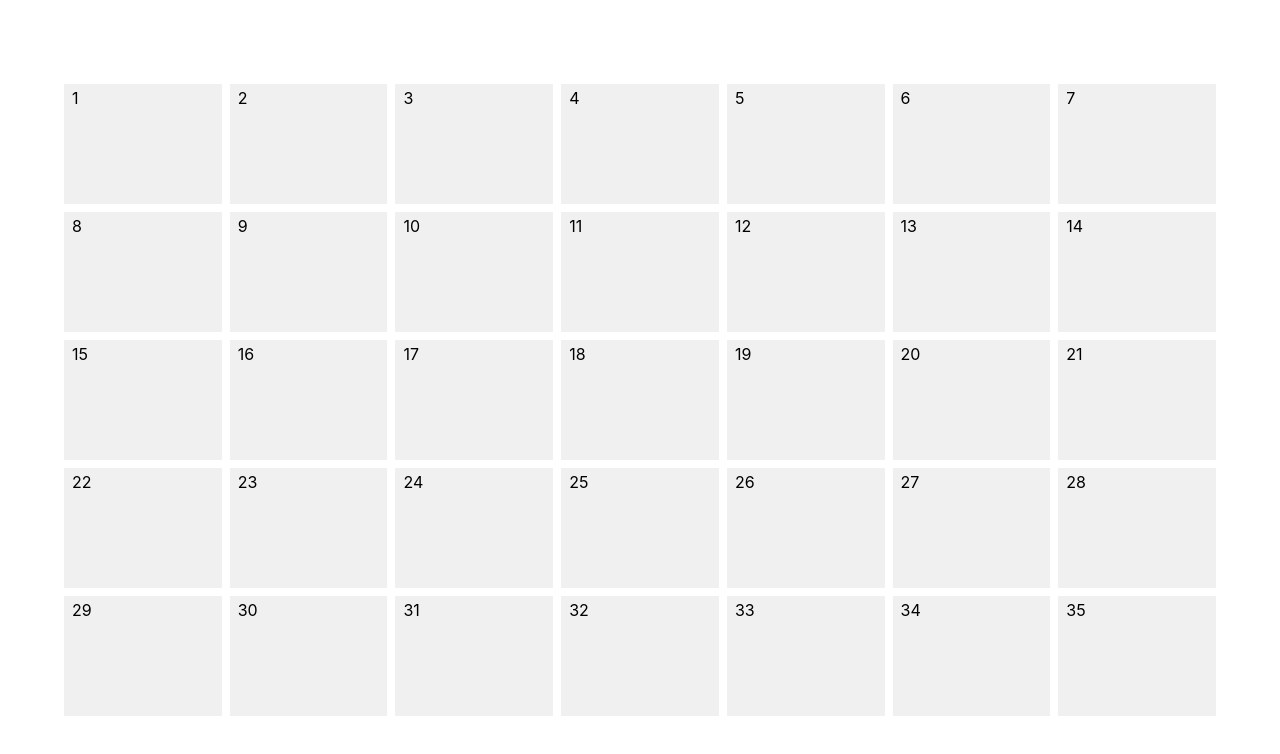
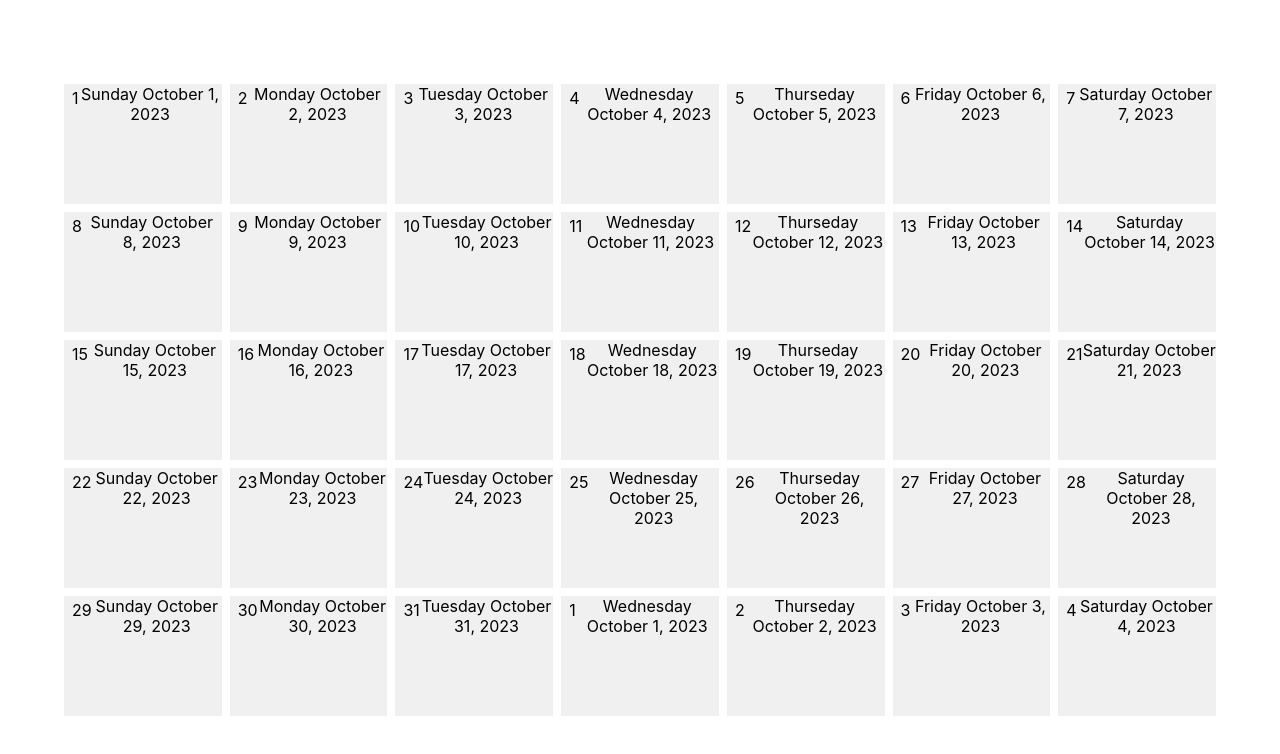
Before and after one commit to justPeterLee/Goals, a React (Vite) app in the folder client/: page / in a window 1280 px wide. Shown: the top 754 px of the page. Built offline with nearby package versions, Linux system fonts and the light colour scheme.

Commit message:
created calendar grids with dates

```diff
--- a/client/src/App.tsx
+++ b/client/src/App.tsx
@@ -4,7 +4,7 @@ import { Routes, Route } from "react-router-dom";
 // import { useAppDispatch, useAppSelector } from "./hook/redux.hook";
 
 //components
-import Calendar from "./components/calendar/calendar";
+import Calendar from "./components/calendar/Calendar";
 
 function App() {
   // const dispatch = useAppDispatch();
--- a/client/src/components/calendar/Calendar.tsx
+++ b/client/src/components/calendar/Calendar.tsx
@@ -1,4 +1,8 @@
 import styles from "./Calendar.module.css";
+
+import { useContext } from "react";
+import { CalendarContext } from "../../hook/calendar.context";
+import { useGenerateDate, useDateConvert } from "../../hook/useCalendar.hook";
 
 export default function Calendar() {
   return (
@@ -8,15 +12,32 @@ export default function Calendar() {
   );
 }
 
-function Day(props: { day: string; index: number; row: number }) {
-  const { day, index, row } = props;
+function Day(props: {
+  position: {
+    day: { number: number; text: string };
+    index: number;
+    row: number;
+  };
+  date: Date | any;
+  month: string;
+  dayPos: string;
+  dayOffset: number;
+}) {
+  const { day, index, row } = props.position;
+  const { dayPos, dayOffset, date, month } = props;
 
+  const dateConvert = useDateConvert(date);
+
+  console.log(dateConvert);
   return (
     <div className={styles.dayContainer}>
       <div className={styles.dayTitle}>
         <span className={`${styles.titleContainer}`}>
-          <p className={styles.day}>{index + row + 1}</p>
-          {/* <p className={styles.title}> {day}</p> */}
+          <p className={styles.day}>{dayOffset}</p>
+          <p className={styles.title}>
+            {/* {dayPos} {dayOffset} */}
+            {`${day.text} ${month} ${dayOffset}, 2023`}
+          </p>
         </span>
       </div>
       <div className={styles.dayBody}></div>
@@ -25,8 +46,18 @@ function Day(props: { day: string; index: number; row: number }) {
   );
 }
 
-function Week(props: { row: number }) {
-  const { row } = props;
+interface month {
+  current: { day: number; month: number; year: number };
+  month: { name: string; days: number };
+  start: { number: number; day: string };
+  end: { dayIndex: number; day: string; number: number };
+  previous: { name: string; days: number };
+  following: { name: string; days: number };
+}
+function Week(props: { row: number; month: month }) {
+  const { row, month } = props;
+  const calenadrContext = useContext(CalendarContext);
+
   const week = [
     "Sunday",
     "Monday",
@@ -39,18 +70,58 @@ function Week(props: { row: number }) {
   return (
     <div className={styles.weekContainer}>
       {week.map((day, index) => {
-        return <Day key={index} day={day} index={index} row={row} />;
+        let current = false;
+        let trueIndex = index + row * 7;
+        let dayPos = "current";
+        let dayOffset = 0;
+        if (trueIndex < month.start.number) {
+          current = false;
+          dayPos = "before";
+          dayOffset = month.start.number - trueIndex;
+        } else if (trueIndex > month.end.number) {
+          current = false;
+          dayPos = "after";
+          dayOffset = trueIndex - month.end.number;
+        } else {
+          current = true;
+          dayPos = "current";
+          dayOffset = trueIndex - month.start.number + 1;
+        }
+        let date = useGenerateDate(
+          dayOffset,
+          dayPos,
+          month.current.month,
+          month.current.year
+        );
+
+        return (
+          <Day
+            key={index}
+            position={{
+              day: { number: index, text: day },
+              index: trueIndex,
+              row: row,
+            }}
+            date={date}
+            month={month.month.name}
+            dayPos={dayPos}
+            dayOffset={dayOffset}
+          />
+        );
       })}
     </div>
   );
 }
 
 function Month() {
+  const calenadrContext = useContext(CalendarContext);
+  console.log(calenadrContext!.currentMonth);
   return (
     <div className={styles.monthContainer}>
       {Array.from({ length: 5 }, (_, index) => {
-        const rowIndex = index * 7;
-        return <Week key={index} row={rowIndex} />;
+        return (
+          <Week key={index} row={index} month={calenadrContext!.currentMonth} />
+        );
       })}
     </div>
   );
--- /dev/null
+++ b/client/src/hook/calendar.context.tsx
@@ -0,0 +1,50 @@
+import { createContext, ReactNode, useState } from "react";
+import { useCalendar } from "./useCalendar.hook";
+interface CalendarContextType {
+  resetDay: () => void;
+  generateCurrentDate: () => Date;
+  generateDate: (index: number, state: boolean) => void;
+  currentMonth: month;
+}
+
+interface month {
+  current: { day: number; month: number; year: number };
+  month: { name: string; days: number };
+  start: { number: number; day: string };
+  end: { dayIndex: number; day: string; number: number };
+  previous: { name: string; days: number };
+  following: { name: string; days: number };
+}
+
+export const CalendarContext = createContext<CalendarContextType | null>(null);
+
+export default function CalendarContextProvider({
+  children,
+}: {
+  children: ReactNode;
+}) {
+  const currentMonth = useCalendar();
+
+  let day = 1;
+  function generateCurrentDate() {
+    console.log(day);
+    const generatedDate = new Date(
+      `${currentMonth.current.month} ${day} ${currentMonth.current.year}`
+    );
+    day += 1;
+    return generatedDate;
+  }
+
+  function generateDate(index: number, state: boolean) {}
+
+  function resetDay() {
+    day = 1;
+  }
+  return (
+    <CalendarContext.Provider
+      value={{ resetDay, generateCurrentDate, generateDate, currentMonth }}
+    >
+      {children}
+    </CalendarContext.Provider>
+  );
+}
--- a/client/src/hook/useCalendar.hook.ts
+++ b/client/src/hook/useCalendar.hook.ts
@@ -1 +1,137 @@
-export default function useCalendar() {}
+export function useCalendar() {
+  let date = new Date();
+  let month = date.getUTCMonth();
+  let day = date.getUTCDate();
+  let year = date.getUTCFullYear();
+
+  let monthText = monthConverter(month, year);
+
+  return {
+    ...monthText,
+    current: {
+      day,
+      month,
+      year,
+    },
+  };
+}
+
+function monthConverter(month: number, year: number) {
+  const isLeapYear = (year: number) => {
+    return (year % 4 === 0 && year % 100 !== 0) || year % 400 === 0;
+  };
+  const months = [
+    {
+      name: "January",
+      days: 31,
+    },
+    {
+      name: "February",
+      days: isLeapYear(year) ? 29 : 28,
+    },
+    {
+      name: "March",
+      days: 31,
+    },
+    {
+      name: "April",
+      days: 30,
+    },
+    { name: "May", days: 31 },
+    { name: "June", days: 30 },
+    { name: "July", days: 31 },
+    {
+      name: "August",
+      days: 31,
+    },
+    {
+      name: "September",
+      days: 30,
+    },
+    {
+      name: "October",
+      days: 31,
+    },
+    {
+      name: "November",
+      days: 30,
+    },
+    {
+      name: "December",
+      days: 31,
+    },
+  ];
+
+  const startMonth = new Date(`${month + 1} 1 ${year}`).getDay();
+  const endMoth = new Date(
+    `${month + 1} ${months[month].days} ${year}`
+  ).getDay();
+
+  const start = {
+    number: startMonth,
+    day: dayConverter(startMonth),
+  };
+
+  const end = {
+    dayIndex: endMoth,
+    day: dayConverter(endMoth),
+    number: months[month].days + startMonth - 1,
+  };
+
+  const previousMonth = month - 1 >= 0 ? month - 1 : 11;
+  const followingMonth = month + 1 <= 11 ? month + 1 : 0;
+
+  const previous = months[previousMonth];
+  const following = months[followingMonth];
+
+  return { month: months[month], start, end, previous, following };
+}
+
+function dayConverter(day: number) {
+  const daysOfWeek = [
+    "Sunday",
+    "Monday",
+    "Tuesday",
+    "Wednesday",
+    "Thursday",
+    "Friday",
+    "Saturday",
+  ];
+
+  return daysOfWeek[day];
+}
+
+export function useDateConvert(date: Date) {
+  let month = date.getUTCMonth();
+  let day = date.getUTCDate();
+  let year = date.getUTCFullYear();
+  const dateObj = {
+    month,
+    day,
+    year,
+  };
+
+  return dateObj;
+}
+
+export function useGenerateDate(
+  dayOffset: number,
+  dayPos: string,
+  month: number,
+  year: number
+) {
+  const trueMonth = month + 1 <= 12 ? month + 1 : 1;
+  switch (true) {
+    case dayPos === "after":
+      const followingMonth = trueMonth + 1 <= 12 ? trueMonth + 1 : 0;
+
+      // console.log(followingMonth);
+      // console.log(month);
+      return new Date(`${followingMonth} ${dayOffset} ${year}`);
+    case dayPos === "before":
+      const previousMonth = trueMonth - 1 >= 0 ? trueMonth - 1 : 11;
+      return new Date(`${previousMonth} ${dayOffset} ${year}`);
+    default:
+      return new Date(`${trueMonth} ${dayOffset} ${year}`);
+  }
+}
--- a/client/src/main.tsx
+++ b/client/src/main.tsx
@@ -7,12 +7,15 @@ import { BrowserRouter } from "react-router-dom";
 import { store } from "./redux/store.ts";
 
 import { Provider } from "react-redux";
+import CalendarContextProvider from "./hook/calendar.context.tsx";
 
 ReactDOM.createRoot(document.getElementById("root")!).render(
   <React.StrictMode>
     <BrowserRouter>
       <Provider store={store}>
-        <App />
+        <CalendarContextProvider>
+          <App />
+        </CalendarContextProvider>
       </Provider>
     </BrowserRouter>
   </React.StrictMode>
```
